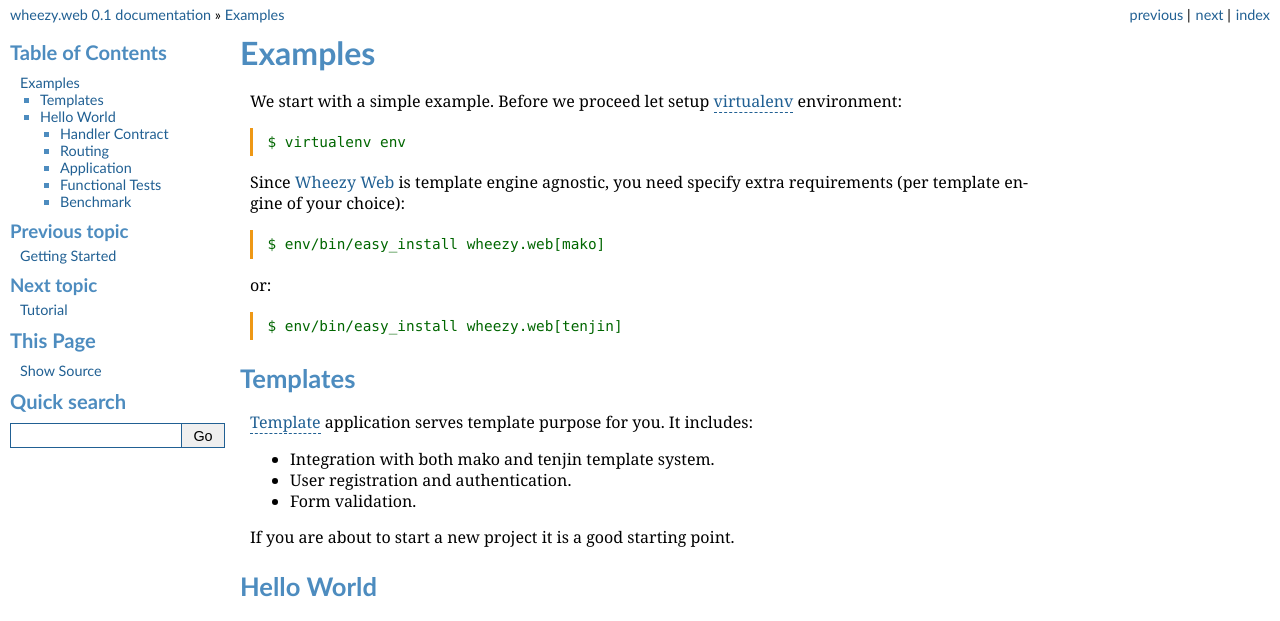
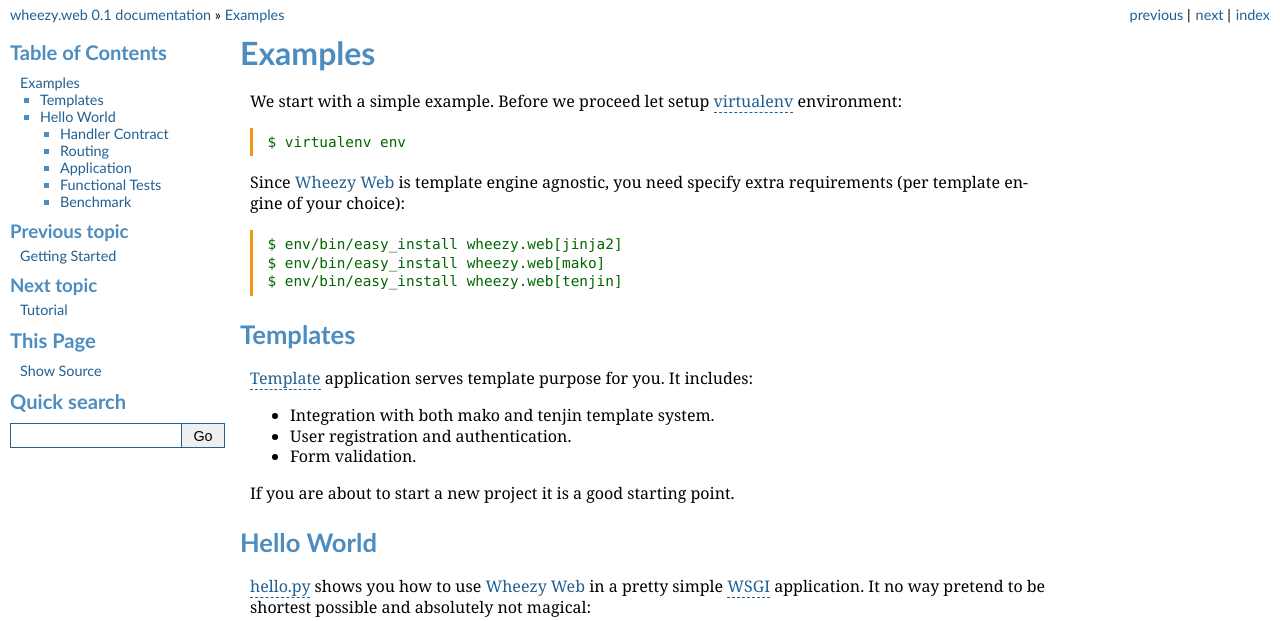
Before and after one commit to akornatskyy/wheezy.web, a Sphinx documentation site: the page built from doc/examples.rst, in a window 1280 px wide. Shown: the top 621 px of the page. Built offline with Sphinx 7.4.7, drawn with Linux system fonts in a browser that asks for light colours.

Commit message:
Updated documentation with Jinja2.

```diff
--- a/doc/examples.rst
+++ b/doc/examples.rst
@@ -10,10 +10,8 @@
 Since :ref:`wheezy.web` is template engine agnostic, you need specify
 extra requirements (per template engine of your choice)::
 
+    $ env/bin/easy_install wheezy.web[jinja2]
     $ env/bin/easy_install wheezy.web[mako]
-
-or::
-
     $ env/bin/easy_install wheezy.web[tenjin]
 
 Templates
--- a/doc/gettingstarted.rst
+++ b/doc/gettingstarted.rst
@@ -19,6 +19,7 @@
 Since :ref:`wheezy.web` is template engine agnostic, you need specify
 extra requirements (per template engine of your choice)::
 
+    $ env/bin/easy_install wheezy.web[jinja2]
     $ env/bin/easy_install wheezy.web[mako]
     $ env/bin/easy_install wheezy.web[tenjin]
 
--- a/doc/index.rst
+++ b/doc/index.rst
@@ -12,6 +12,7 @@
 The framework is template engine agnostic and provides integration with
 the following template systems:
 
+* `Jinja2 Templates <http://jinja.pocoo.org>`_
 * `Mako Templates <http://www.makotemplates.org>`_
 * `Tenjin Templates <http://www.kuwata-lab.com/tenjin/>`_
 
```
Also changed, not shown: doc/userguide.rst (+32 -14 lines), 1 other file.
